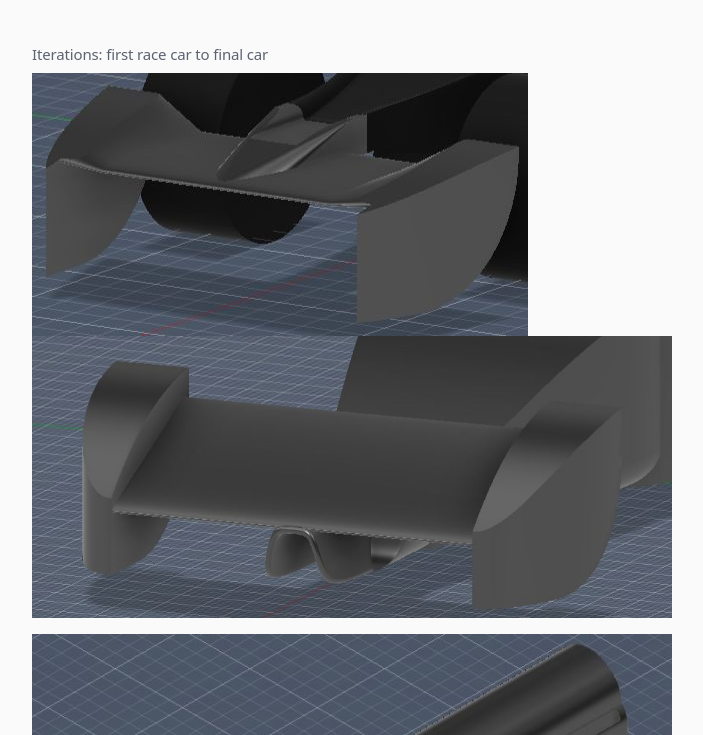
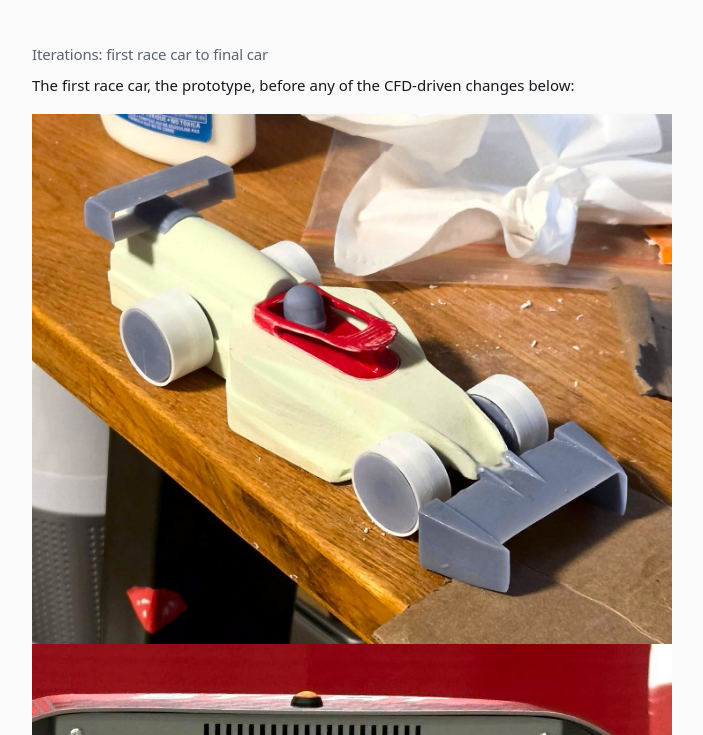
Before and after one commit to hossain-mehraj/hossain-mehraj.github.io, an Astro site: page /projects/stem-racing in a window 1280 px wide. Shown: the part 3365-4100 px from the top of the page, without its empty margins (288-991 px from the left). Built offline with nearby package versions, Linux system fonts and the light colour scheme; Astro itself is replaced by a stand-in of ours.

Commit message:
Restore regionals photos as prototype and test session in Iterations

```diff
--- a/src/content/projects/stem-racing.md
+++ b/src/content/projects/stem-racing.md
@@ -57,6 +57,11 @@ We built one deliberately simple car and studied it before designing the real on
 
 ### Iterations: first race car to final car
 
+The first race car, the prototype, before any of the CFD-driven changes below:
+
+![The prototype Team Lux race car on a workbench: pale machined foam body, grey 3D-printed wings and wheels, red halo](../../assets/projects/stem-racing/sr-car.jpg "Prototype: the first race car, with a CNC-machined foam body and 3D-printed wings, wheels, and halo.")
+![The prototype car on the start line under the timing gate](../../assets/projects/stem-racing/sr-startline.jpg "Test session: the prototype on the start line.")
+
 ![CAD render of the first front wing with a high-downforce profile](../../assets/projects/stem-racing/front-wing-v1.jpg "Front wing, first race.")
 ![CAD render of the final front wing with refined endplates](../../assets/projects/stem-racing/front-wing-v3.jpg "Front wing, Nationals.")
 
```
Also changed, not shown: src/assets/projects/stem-racing/sr-car.jpg (added), src/assets/projects/stem-racing/sr-startline.jpg (added).
